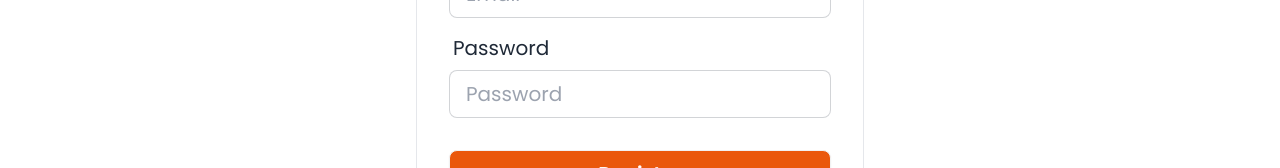
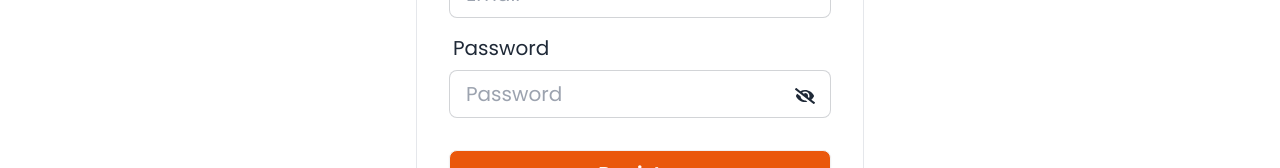
Before and after one commit to Shamim5232/hose_Project, a React (Vite) app: page /register in a window 1280 px wide. Shown: the part 479-647 px from the top of the page. Built offline with nearby package versions, Linux system fonts and the light colour scheme; no server answers.

Commit message:
password icon visibility added

```diff
--- a/src/Pages/Home/Home.jsx
+++ b/src/Pages/Home/Home.jsx
@@ -2,6 +2,8 @@ import Slider from "../SharedPages/Slider/Slider";
 import { useLoaderData } from "react-router-dom";
 import HomeCard from "./HomeCard";
 import { useState } from "react";
+import { ToastContainer, toast } from "react-toastify";
+import "react-toastify/dist/ReactToastify.css";
 const Home = () => {
   const PropertyData = useLoaderData();
   const [loadData, setLoadData] = useState(6);
@@ -29,6 +31,7 @@ const Home = () => {
           ""
         )}
       </div>
+      <ToastContainer />
     </div>
   );
 };
--- a/src/Pages/Home/HomeCard.jsx
+++ b/src/Pages/Home/HomeCard.jsx
@@ -5,7 +5,6 @@ import { FaBath } from "react-icons/fa";
 import { SiBlueprint } from "react-icons/si";
 import { Link } from "react-router-dom";
 const HomeCard = ({ property }) => {
-  console.log(property);
   const {
     id,
     location,
--- a/src/Pages/Login/Login.jsx
+++ b/src/Pages/Login/Login.jsx
@@ -4,7 +4,8 @@ import { FaFacebook, FaGithub } from "react-icons/fa";
 import { Link } from "react-router-dom";
 import { AuthContext } from "../../AuthProvider/AuthProvider";
 import { useNavigate } from "react-router-dom";
-
+import { ToastContainer, toast } from "react-toastify";
+import "react-toastify/dist/ReactToastify.css";
 const Login = () => {
   const { signInWithEmail } = useContext(AuthContext);
   const navigate = useNavigate();
@@ -15,10 +16,9 @@ const Login = () => {
     const password = form.get("password");
     console.log(email, password);
     signInWithEmail(email, password)
-      .then(() => {
-        console.log("Sing In Successfully");
+      .then((result) => {
+        toast.success("Logged in successfully");
         e.target.reset();
-        navigate("/");
       })
       .catch((error) => {
         console.log(error);
@@ -72,6 +72,7 @@ const Login = () => {
             </Link>
           </p>
         </div>
+        <ToastContainer />
       </div>
       <div className="text-center flex justify-center items-center flex-col gap-4 mb-10">
         <button className="btn btn-outline lg:w-1/3 rounded-full flex text-xl px-8">
--- a/src/Pages/Register/Register.jsx
+++ b/src/Pages/Register/Register.jsx
@@ -1,13 +1,15 @@
-import React, { useContext } from "react";
+import React, { useContext, useState } from "react";
 import { BsGoogle } from "react-icons/bs";
-import { FaFacebook } from "react-icons/fa";
+import { FaEyeSlash, FaFacebook } from "react-icons/fa";
 import { Link } from "react-router-dom";
 import { AuthContext } from "../../AuthProvider/AuthProvider";
 import { getAuth, updateProfile } from "firebase/auth";
 import { app } from "../../Firebase/Firebase.config";
+import { FaEye } from "react-icons/fa6";
 
 const Register = () => {
   const { createUser } = useContext(AuthContext);
+  const [shwoPass, setShowpass] = useState(false);
   const auth = getAuth(app);
   const handleRegister = (e) => {
     e.preventDefault();
@@ -29,9 +31,9 @@ const Register = () => {
       .catch((error) => console.error(error));
   };
   return (
-    <div className="lg:px-40 mx-auto">
+    <div className="lg:px-40 md:px-10 mx-auto">
       <div className="mt-16 mb-8">
-        <div className="border lg:w-1/2 mx-auto">
+        <div className="border lg:w-1/2 md:w-full mx-auto">
           <h2 className=" text-center pt-8 text-2xl font-bold">
             Please Register
           </h2>
@@ -72,17 +74,29 @@ const Register = () => {
                 required
               />
             </div>
-            <div className="form-control">
+            <div className="form-control ">
               <label className="label">
                 <span className="label-text text-xl">Password</span>
               </label>
-              <input
-                type="password"
-                name="password"
-                placeholder="Password"
-                className="input text-xl input-bordered"
-                required
-              />
+              <div className="relative">
+                <input
+                  type={shwoPass ? "text" : "password"}
+                  name="password"
+                  placeholder="Password"
+                  className="input w-full text-xl input-bordered"
+                  required
+                />
+                <div
+                  className="absolute top-4 right-4"
+                  onClick={() => setShowpass(!shwoPass)}
+                >
+                  {shwoPass ? (
+                    <FaEye className="text-xl"></FaEye>
+                  ) : (
+                    <FaEyeSlash className="text-xl"></FaEyeSlash>
+                  )}
+                </div>
+              </div>
             </div>
             <div className="form-control mt-6">
               <button
--- a/src/Pages/SharedPages/Navbar/Navbar.jsx
+++ b/src/Pages/SharedPages/Navbar/Navbar.jsx
@@ -5,7 +5,6 @@ import { AuthContext } from "../../../AuthProvider/AuthProvider";
 const Navbar = () => {
   const { user, logout } = useContext(AuthContext);
   const navigate = useNavigate();
-  console.log(logout);
   const handleSignOUt = () => {
     logout()
       .then(() => {
--- a/src/Pages/UpdateProfile/UpdateProfile.jsx
+++ b/src/Pages/UpdateProfile/UpdateProfile.jsx
@@ -1,7 +1,8 @@
 import { useContext } from "react";
 import { AuthContext } from "../../AuthProvider/AuthProvider";
 import { useNavigate } from "react-router-dom";
-
+import { ToastContainer, toast } from "react-toastify";
+import "react-toastify/dist/ReactToastify.css";
 const UpdateProfile = () => {
   const { Update } = useContext(AuthContext);
   const navigate = useNavigate();
@@ -16,6 +17,7 @@ const UpdateProfile = () => {
         console.log("Profile Updated");
         e.target.reset();
         navigate("/UpdateProfile");
+        toast.success("Profile Updated Successfully");
       })
       .catch((error) => {
         console.log("Error");
@@ -61,6 +63,7 @@ const UpdateProfile = () => {
           </form>
         </div>
       </div>
+      <ToastContainer />
     </div>
   );
 };
```
